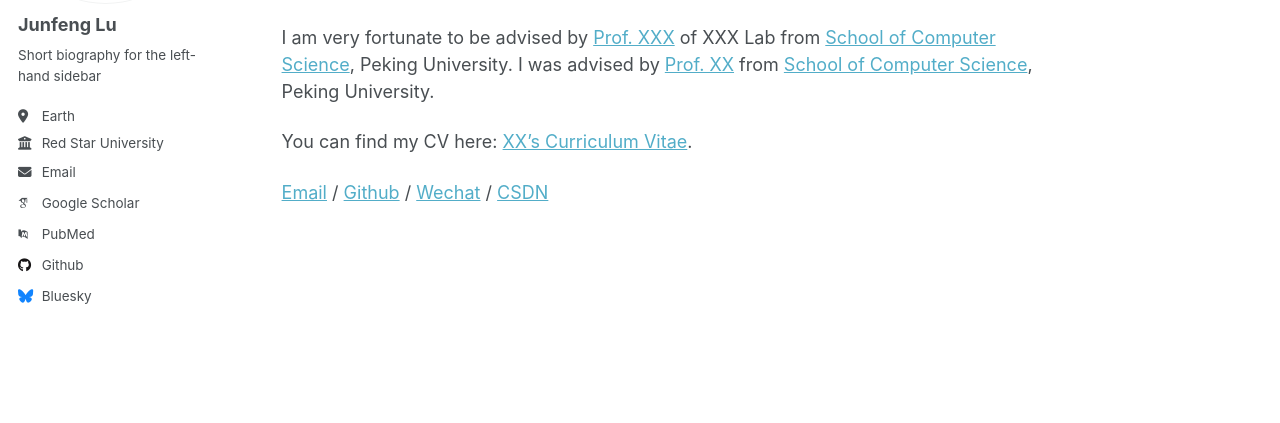
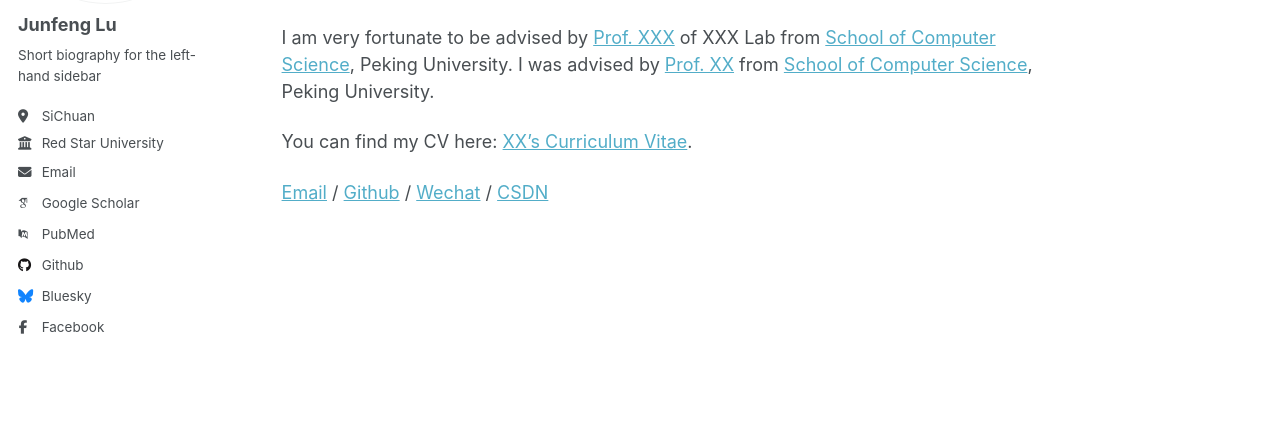
Before and after one commit to JunFengLu1/JunFengLu1.github.io, a Jekyll site: the page built from _pages/about.md, in a window 1280 px wide. Shown: the part 257-680 px from the top of the page. Built offline with Jekyll 4.4.1, drawn with Linux system fonts in a browser that asks for light colours; some web fonts are replaced.

Commit message:
Update _config.yml

```diff
--- a/_config.yml
+++ b/_config.yml
@@ -12,7 +12,7 @@ title                    : "junfeng Lu"
 title_separator          : "-"
 name                     : &name "Your Name"
 description              : &description "personal description"
-url                      : https://academicpages.github.io # the base hostname & protocol for your site e.g. "https://[your GitHub username].github.io"
+url                      : https://junfenglu1.github.io/ # https://academicpages.github.io # the base hostname & protocol for your site e.g. "https://[your GitHub username].github.io"
 baseurl                  : "" # the subpath of your site, e.g. "/blog"
 repository               : "academicpages/academicpages.github.io"
 
@@ -25,7 +25,7 @@ author:
   name             : "Junfeng Lu"
   pronouns         : # example: "she/her"
   bio              : "Short biography for the left-hand sidebar"
-  location         : "Earth"
+  location         : "SiChuan"
   employer         : "Red Star University"
   uri              : # URL
   email            : "ljunfmax@163.com"
@@ -50,7 +50,7 @@ author:
 
   # Social media
   bluesky          : "bsky.app" # Replace this with you Bluesky username
-  facebook         : # Username
+  facebook         :  Username
   flickr           : # Username
   foursquare       : # Username
   goodreads        : # Username
```
